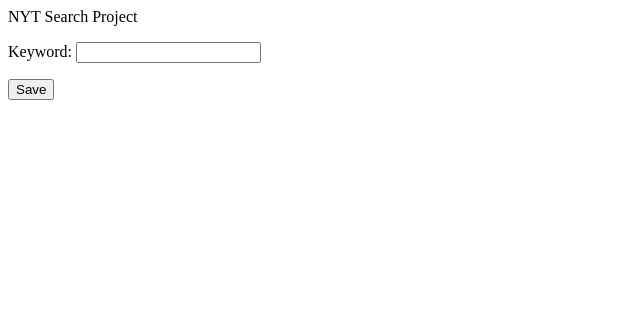
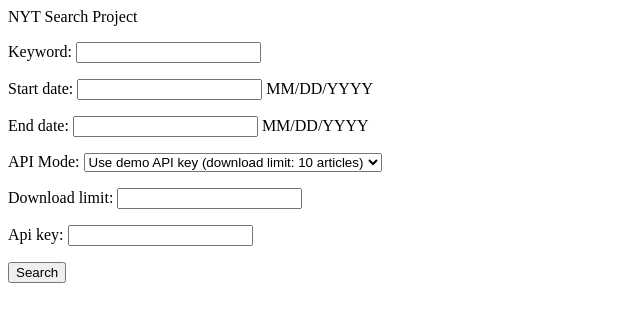
Before and after one commit to zebbecker/nyt-archive-search, a Django app: page /gatherer/search/ in a window 1280 px wide. Shown: the top 322 px of the page, without its empty margins (0-640 px from the left). Run offline with Django 4.2, Linux system fonts and the light colour scheme.

Commit message:
Initial search form implemented

```diff
--- a/nyt_archive_search/gatherer/forms.py
+++ b/nyt_archive_search/gatherer/forms.py
@@ -5,15 +5,11 @@
 
 class SearchForm(forms.Form):
     keyword=forms.CharField(required=True, label="Keyword")
-    """ start_date= forms.DateField(required=True)
-    end_date=forms.DateField(required=True)
+    start_date= forms.DateField(required=True, help_text="MM/DD/YYYY")
+    end_date=forms.DateField(required=True, help_text="MM/DD/YYYY", error_messages={'required': 'Please enter a start date.'})
+    use_demo_key=forms.ChoiceField(choices=[(True, 'Use demo API key (download limit: 10 articles)'), (False, 'Enter personal API key (no download limit)')], label='API Mode')
+    download_limit = forms.IntegerField(required=False, min_value=1)
     api_key=forms.CharField(required=False)
-    download_limit = forms.IntegerField(required=True, initial=10) """
-    """ keyword = forms.TextField( blank=False, label="Keyword")# help_text="Enter keyword search term.", required=True, label="Keyword")
-    start_date = forms.DateInput(required=True, label="Start date")
-    end_date = forms.DateInput(required=True, label="End date")
-    api_key = forms.TextInput(help_text = "Enter API key here", required=False, label="API key", initial="")
-    download_limit = forms.IntegerField(required=False, label="Download limit", initial=10) """
 
     def clean_start_date(self):
         data = self.cleaned_data['start_date']
@@ -23,6 +19,6 @@
 
     def clean_end_date(self):
         data = self.cleaned_data['end_date']
-        if data > self.cleaned_data['start_date']:
-            raise ValidationError("Invalid date range - start date must be before end date.")
+        if data < self.cleaned_data['start_date']:
+            raise ValidationError('Invalid date range - start date must be before end date.')
         return data
--- a/nyt_archive_search/gatherer/templates/gatherer/search.html
+++ b/nyt_archive_search/gatherer/templates/gatherer/search.html
@@ -2,10 +2,10 @@
 
 {% block content %}
 
-    <form method="POST"> {% csrf_token %}
+    <form method="POST" action=""> {% csrf_token %}
 
         {{ form.as_p }}
 
-        <button type="submit" class="save btn btn-secondary">Save</button>
+        <button type="submit" class="save btn btn-secondary">Search</button>
     </form>
 {% endblock %}
--- a/nyt_archive_search/gatherer/urls.py
+++ b/nyt_archive_search/gatherer/urls.py
@@ -6,6 +6,5 @@
     path('', views.index, name='index'),
     path('about/', view=views.about, name='about'),
     path('search/', views.search, name='search'),
-    path('results/', view=views.results, name='results'),
 
 ]
--- a/nyt_archive_search/gatherer/views.py
+++ b/nyt_archive_search/gatherer/views.py
@@ -1,7 +1,7 @@
 from django.shortcuts import render, redirect
 from django.http import HttpResponse
 from .forms import SearchForm
-import gatherer
+import gatherer.gatherer as gt
 
 def index(request):
     return render(request, 'gatherer/index.html')
@@ -11,20 +11,21 @@
 
 def search(request):
     if request.method == "POST":
-        # pass form to gatherer
-        # redirect to results page.
-        # display results.
         form = SearchForm(request.POST)
         if form.is_valid():
-            # results = gatherer.gatherer(request)
 
-            # return redirect('results', results=form)
-            return redirect('/gatherer/results/')
+            c = form.cleaned_data
+
+            return render(request, 'gatherer/display_results.html', c)
+    else:
+        form = SearchForm()
+
+    return render(request, 'gatherer/search.html', {'form': form})
 
 
-    form = SearchForm()
-    return render(request, 'gatherer/search.html', {'form': form})
+def display_results(request, keyword, start_date, end_date):
+    return render(request, 'display_results.html', {'keyword': keyword, 'start_date': start_date, 'end_date': end_date})
 
-def results(request):
-    # return render('gatherer/results.html', results)
-    return HttpResponse("This is the results page.")
+def test_view(request, name):
+    string = "Hello, " + name
+    return HttpResponse(string)
```
Also changed, not shown: nyt_archive_search/gatherer/templates/gatherer/display_results.html (added, +13 -0 lines).
